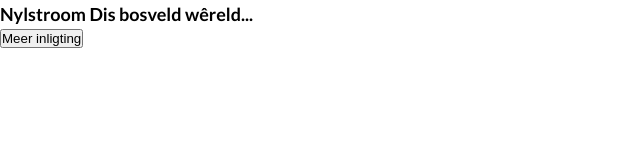
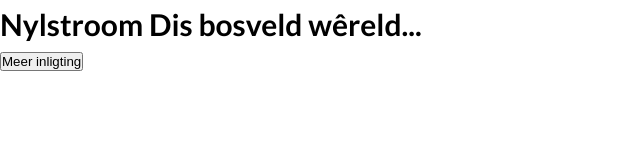
Before and after one commit to SVDwebtech/nylstroom0025, a website: page index.html in a window 1280 px wide. Shown: the whole page, without its empty margins (0-640 px from the left). Drawn offline with nearby package versions, Linux system fonts and the light colour scheme; files that its build step writes are made by us from their sources.

Commit message:
add media queries to _base.scss for responsive font sizes

```diff
--- a/sass/base/_base.scss
+++ b/sass/base/_base.scss
@@ -15,23 +15,33 @@ html {
 	/* 	therefore 30px is equal to 3rem */
 	/* 	the default font size of the browser is 16px */
 	/* 	10px / 16px *100 = 62.5% */
-	font-size: 62.5%; // 1rem = 10px
+
+	/* 	10px / 16px *100 = 62.5% */
+	font-size: 62.5%; // 1.4rem = 14px
+
+	@include respond(tab-port) {
+
+	/* 	12px / 16px *100 = 75% */
+		font-size: 75%; // 1.4rem = 16.8px
+	}
 
 	@include respond(tab-land) {
-		font-size: 59.38%; // 1rem = 9.5px/16 *100 = 59.38%
+
+	/* 	13px / 16px *100 = 81.25% */
+		font-size: 81.25%; // 1.4rem = 18.2px
 	}
 
-	@include respond(tab-port) {
-		font-size: 56.25%; // 9px
+	@include respond(desk) {
+	/* 	15px / 16px *100 = 93.75% */
+		font-size: 93.75%; // 1.4rem = 21px
 	}
 
-	@include respond(phone) {
-		font-size: 50%; // 8px
+	@include respond(big-desk) {
+
+	/* 	18px / 16px *100 = 112.5% */
+		font-size: 112.5%; // 1.4rem = 25.2px
 	}
 
-	@include respond(big-desktop) {
-		font-size: 75%; // 1rem = 12px	-->		12/16 *100 = 75%
-	}
 }
 
 body {
```
